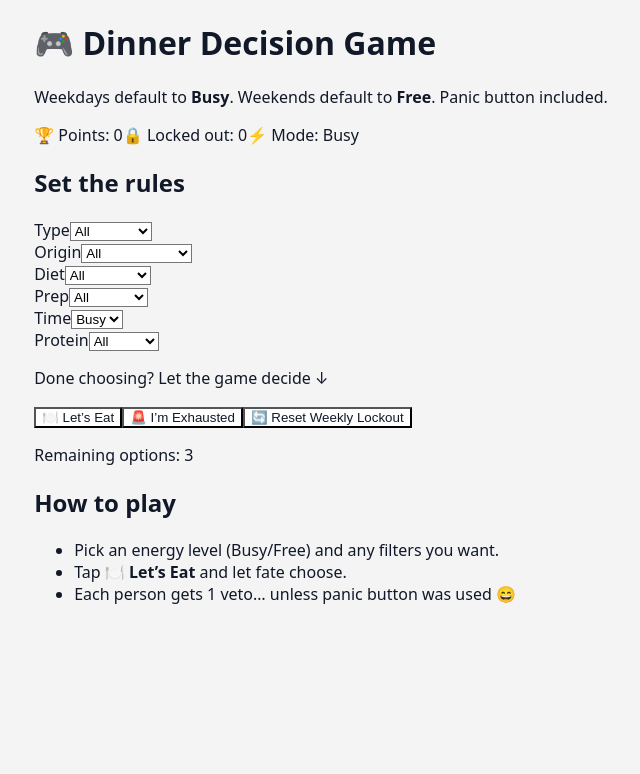
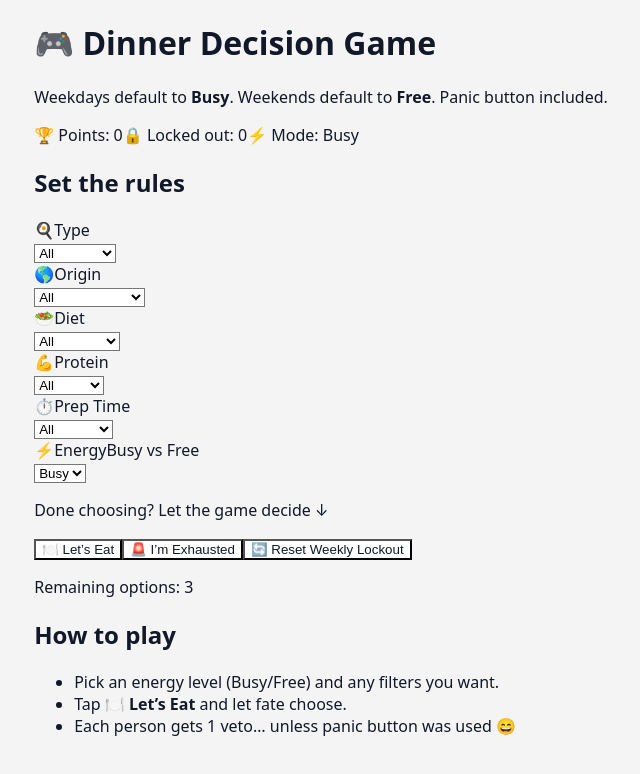
Before and after one commit to Shawnsberry/Dinner-Decision-Game, a Next.js app: page / in a window 1280 px wide. Both pictures are taken after a click on the button "Let’s Go". Shown: the top 774 px of the page, without its empty margins (319-959 px from the left). Built offline with nearby package versions, Linux system fonts and the light colour scheme.

Commit message:
Polish filters (grouped, icons, labels, spacing)

```diff
--- a/app/page.tsx
+++ b/app/page.tsx
@@ -178,11 +178,66 @@ function IntroScreen({ onStart }: { onStart: () => void }) {
   );
 }
 
+type FilterKey = "type" | "origin" | "diet" | "prep" | "time" | "protein";
+
+const FILTER_META: Record<
+  FilterKey,
+  { label: string; icon: string; hint?: string }
+> = {
+  type: { label: "Type", icon: "🍳" },
+  origin: { label: "Origin", icon: "🌎" },
+  diet: { label: "Diet", icon: "🥗" },
+  prep: { label: "Prep Time", icon: "⏱️" },
+  time: { label: "Energy", icon: "⚡", hint: "Busy vs Free" },
+  protein: { label: "Protein", icon: "💪" },
+};
+
+function FilterSelect({
+  label,
+  icon,
+  value,
+  onChange,
+  options,
+  hint,
+}: {
+  label: string;
+  icon: string;
+  value: string;
+  onChange: (v: string) => void;
+  options: string[];
+  hint?: string;
+}) {
+  return (
+    <div className="grid gap-2">
+      <div className="flex items-baseline justify-between gap-2">
+        <label className="text-sm font-bold tracking-wide text-zinc-900">
+          <span className="mr-2">{icon}</span>
+          {label}
+        </label>
+        {hint ? (
+          <span className="text-xs text-zinc-500">{hint}</span>
+        ) : null}
+      </div>
+      <select
+        className="w-full rounded-xl border bg-white px-4 py-3 text-base text-black focus:outline-none focus:ring-2 focus:ring-black"
+        value={value}
+        onChange={(e) => onChange(e.target.value)}
+      >
+        {options.map((o) => (
+          <option key={o} value={o}>
+            {o}
+          </option>
+        ))}
+      </select>
+    </div>
+  );
+}
+
 export default function Page() {
   const [mounted, setMounted] = useState(false);
   const [showIntro, setShowIntro] = useState(false);
 
-  const [filters, setFilters] = useState({
+  const [filters, setFilters] = useState<Record<FilterKey, string>>({
     type: "All",
     origin: "All",
     diet: "All",
@@ -196,13 +251,11 @@ export default function Page() {
   const [history, setHistory] = useState<string[]>([]);
   const [points, setPoints] = useState(0);
 
-  // Mount + decide intro (prevents hydration mismatch)
   useEffect(() => {
     setMounted(true);
     setShowIntro(!localStorage.getItem(INTRO_KEY));
   }, []);
 
-  // Auto-suggest Busy vs Free based on weekday/weekend
   useEffect(() => {
     const day = new Date().getDay(); // 0 Sun ... 6 Sat
     setFilters((f) => ({
@@ -211,7 +264,6 @@ export default function Page() {
     }));
   }, []);
 
-  // Load persisted state
   useEffect(() => {
     const saved = localStorage.getItem(STORAGE_KEY);
     if (!saved) return;
@@ -219,27 +271,23 @@ export default function Page() {
       const parsed = JSON.parse(saved);
       if (Array.isArray(parsed.history)) setHistory(parsed.history);
       if (typeof parsed.points === "number") setPoints(parsed.points);
-    } catch {
-      // ignore bad storage
-    }
+    } catch {}
   }, []);
 
-  // Persist history + points
   useEffect(() => {
     localStorage.setItem(STORAGE_KEY, JSON.stringify({ history, points }));
   }, [history, points]);
 
   const filteredMeals = useMemo(() => {
     return meals.filter((m) => {
-      const match = Object.entries(filters).every(([k, v]) => {
-        // @ts-expect-error dynamic key
-        return v === "All" || m[k] === v;
-      });
+      const match = (Object.entries(filters) as [FilterKey, string][]).every(
+        ([k, v]) => v === "All" || (m as any)[k] === v
+      );
       return match && !history.includes(m.name);
     });
   }, [filters, history]);
 
-  const options = (key: keyof typeof filters) => {
+  const options = (key: FilterKey) => {
     const vals = Array.from(new Set(meals.map((m) => (m as any)[key])));
     return ["All", ...vals];
   };
@@ -252,7 +300,6 @@ export default function Page() {
   };
 
   const panicPick = () => {
-    // Panic = Busy mode + no vetoes + immediate pick
     setFilters((f) => ({ ...f, time: "Busy" }));
     setVetoes({ you: 0, partner: 0 });
 
@@ -273,14 +320,10 @@ export default function Page() {
 
   const acceptMeal = () => {
     if (!picked) return;
-
     setHistory((h) => [...h, picked.name]);
-
-    // Adventure points for non-Italian & non-American
     if (!["Italian", "American"].includes(picked.origin)) {
       setPoints((p) => p + 10);
     }
-
     setPicked(null);
     setVetoes({ you: 1, partner: 1 });
   };
@@ -302,7 +345,8 @@ export default function Page() {
 
   return (
     <div className="min-h-screen bg-zinc-50">
-      <div className="max-w-4xl mx-auto p-6 grid gap-8">
+      {/* More breathing room on phones, slightly tighter on desktop */}
+      <div className="max-w-4xl mx-auto p-6 sm:p-7 grid gap-10 sm:gap-8">
         <header className="text-center grid gap-3">
           <h1 className="text-3xl font-bold text-zinc-900">
             🎮 Dinner Decision Game
@@ -319,30 +363,71 @@ export default function Page() {
         </header>
 
         <Panel title="Set the rules">
-          <div className="grid grid-cols-1 sm:grid-cols-2 md:grid-cols-3 gap-6">
-            {(Object.keys(filters) as Array<keyof typeof filters>).map((key) => (
-              <div key={key} className="grid gap-2">
-                <label className="text-sm font-bold tracking-wide text-zinc-900">
-                  {key.charAt(0).toUpperCase() + key.slice(1)}
-                </label>
-                <select
-                  className="w-full rounded-xl border bg-white px-4 py-3 text-base text-black focus:outline-none focus:ring-2 focus:ring-black"
-                  value={filters[key]}
-                  onChange={(e) =>
-                    setFilters((f) => ({ ...f, [key]: e.target.value }))
-                  }
-                >
-                  {options(key).map((o) => (
-                    <option key={o} value={o}>
-                      {o}
-                    </option>
-                  ))}
-                </select>
-              </div>
-            ))}
+          {/* Grouped filters with subtle dividers */}
+          <div className="grid gap-8">
+            <div className="grid grid-cols-1 sm:grid-cols-2 gap-6 sm:gap-5">
+              <FilterSelect
+                icon={FILTER_META.type.icon}
+                label={FILTER_META.type.label}
+                value={filters.type}
+                hint={FILTER_META.type.hint}
+                options={options("type")}
+                onChange={(v) => setFilters((f) => ({ ...f, type: v }))}
+              />
+              <FilterSelect
+                icon={FILTER_META.origin.icon}
+                label={FILTER_META.origin.label}
+                value={filters.origin}
+                hint={FILTER_META.origin.hint}
+                options={options("origin")}
+                onChange={(v) => setFilters((f) => ({ ...f, origin: v }))}
+              />
+            </div>
+
+            <div className="border-t pt-6" />
+
+            <div className="grid grid-cols-1 sm:grid-cols-2 gap-6 sm:gap-5">
+              <FilterSelect
+                icon={FILTER_META.diet.icon}
+                label={FILTER_META.diet.label}
+                value={filters.diet}
+                hint={FILTER_META.diet.hint}
+                options={options("diet")}
+                onChange={(v) => setFilters((f) => ({ ...f, diet: v }))}
+              />
+              <FilterSelect
+                icon={FILTER_META.protein.icon}
+                label={FILTER_META.protein.label}
+                value={filters.protein}
+                hint={FILTER_META.protein.hint}
+                options={options("protein")}
+                onChange={(v) => setFilters((f) => ({ ...f, protein: v }))}
+              />
+            </div>
+
+            <div className="border-t pt-6" />
+
+            <div className="grid grid-cols-1 sm:grid-cols-2 gap-6 sm:gap-5">
+              <FilterSelect
+                icon={FILTER_META.prep.icon}
+                label={FILTER_META.prep.label}
+                value={filters.prep}
+                hint={FILTER_META.prep.hint}
+                options={options("prep")}
+                onChange={(v) => setFilters((f) => ({ ...f, prep: v }))}
+              />
+              <FilterSelect
+                icon={FILTER_META.time.icon}
+                label={FILTER_META.time.label}
+                value={filters.time}
+                hint={FILTER_META.time.hint}
+                options={options("time")}
+                onChange={(v) => setFilters((f) => ({ ...f, time: v }))}
+              />
+            </div>
           </div>
 
-          <p className="text-center text-sm text-zinc-600 mt-8">
+          <p className="text-center text-sm text-zinc-600 mt-10">
             Done choosing? Let the game decide ↓
           </p>
 
@@ -355,11 +440,19 @@ export default function Page() {
               🍽️ Let’s Eat
             </Button>
 
-            <Button onClick={panicPick} variant="danger" className="px-6 py-4 text-base">
+            <Button
+              onClick={panicPick}
+              variant="danger"
+              className="px-6 py-4 text-base"
+            >
               🚨 I’m Exhausted
             </Button>
 
-            <Button onClick={resetWeek} variant="outline" className="px-6 py-4 text-base">
+            <Button
+              onClick={resetWeek}
+              variant="outline"
+              className="px-6 py-4 text-base"
+            >
               🔄 Reset Weekly Lockout
             </Button>
           </div>
```
